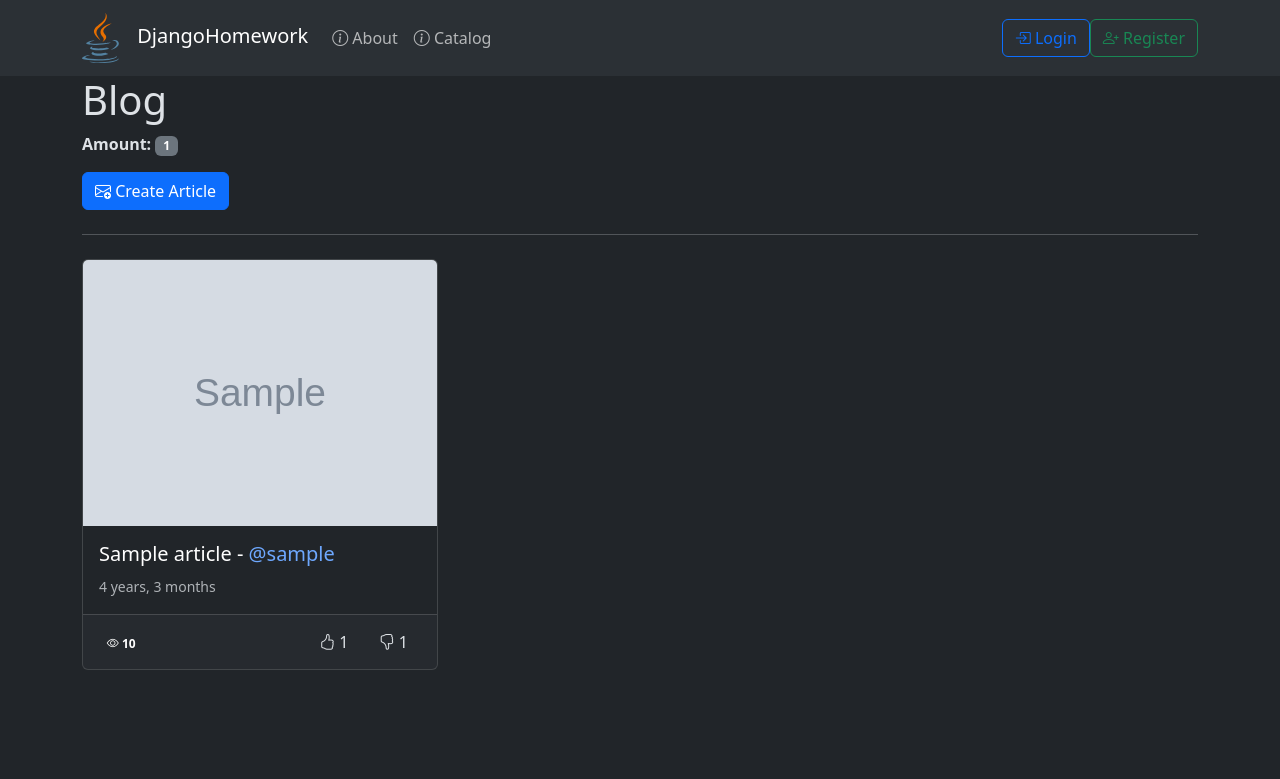
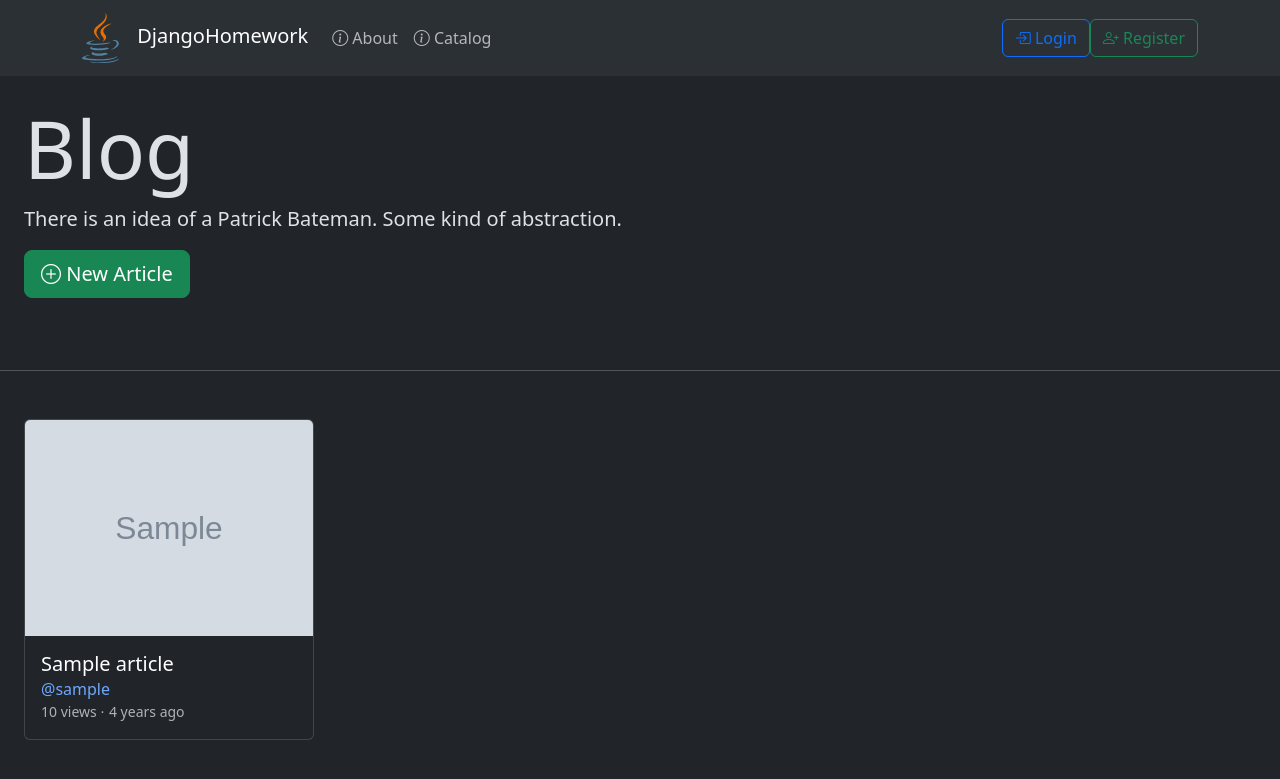
Before and after one commit to router97/DjangoHomework, a Django app: page / in a window 1280 px wide. Shown: the top 779 px of the page. Run offline with Django 5.2, Linux system fonts and the light colour scheme; tables that the repository leaves empty hold one stand-in row (values such as "Sample post"); grey boxes marked "Sample" are stand-in pictures.

Commit message:
blog upgrade

```diff
--- a/apps/blog/models.py
+++ b/apps/blog/models.py
@@ -1,3 +1,5 @@
+from math import ceil
+
 from django.db import models
 from django.contrib.auth.models import User
 
@@ -20,7 +22,7 @@ class Article(models.Model):
 
     content = models.TextField(
         verbose_name='Content',
-        max_length=1000,
+        max_length=10000,
         blank=True,
         editable=True,
         help_text='Enter the content of the article.',
@@ -67,6 +69,20 @@ class Article(models.Model):
         verbose_name = 'Article'
         verbose_name_plural = 'Articles'
         ordering = ['-created_at', 'id']
+
+    def get_reading_time(self):
+        word_list = self.content.split()
+        word_count = len(word_list)
+        reading_time_minutes = word_count / 200
+
+        if reading_time_minutes < 1:
+            reading_time_seconds = reading_time_minutes * 60
+            return f"{ceil(reading_time_seconds)} sec"
+        elif reading_time_minutes < 60:
+            return f"{ceil(reading_time_minutes)} min"
+        else:
+            reading_time_hours = reading_time_minutes / 60
+            return f"{ceil(reading_time_hours)} hr"
 
     def __str__(self):
         return f"{self.title} (@{self.author.username})"
--- a/apps/blog/templates/article_card.html
+++ b/apps/blog/templates/article_card.html
@@ -1,38 +1,76 @@
-<div class="card" id="article-card-{{ article.id }}">
+{% load custom_filters %}
 
-    <!-- Body -->
-    <a href={% url "blog:article" article.id %} class="text-decoration-none text-white">
+<style>
+    .article-card {
+        transition: transform 0.2s,
+            filter 0.1s,
+            box-shadow 0.2s;
+        position: relative;
+        filter: brightness(100%);
+        box-shadow: 0px 0px 0px 0px rgba(0, 0, 0, 0.5);
+
+    }
+    .article-card:hover {
+        transform: scale(1.02);
+        box-shadow: 0px 0px 5px 2px rgba(0, 0, 0, 0.5);
+    }
+    .article-card:active {
+        filter: brightness(80%);
+        box-shadow: 0px 0px 5px 1px rgba(0, 0, 0, 0.5);
+    }
+    .like-ratio {
+        position: absolute;
+        opacity: 0;
+        top: 10px;
+        left: 10px;
+        background: rgba(0, 0, 0, 0.5);
+        color: white;
+        padding: 5px 10px;
+        border-radius: 5px;
+        transition: opacity 0.3s ease;
+    }
+    .article-card:hover .like-ratio {
+        opacity: 1;
+    }
+
+    .read-time {
+        position: absolute;
+        opacity: 0;
+        top: 10px;
+        right: 10px;
+        background: rgba(0, 0, 0, 0.5);
+        color: white;
+        padding: 5px 10px;
+        border-radius: 5px;
+        transition: opacity 0.3s ease;
+    }
+    .article-card:hover .read-time {
+        opacity: 1;
+    }
+</style>
+
+<div class="card article-card" id="article-card-{{ article.id }}">
+    <a href="{% url 'blog:article' article.id %}" class="text-decoration-none text-white">
         <img class="card-img-top" src="{{ article.image.url }}" alt="Article Image">
-        <div class="card-body" id="article-card-{{article.id}}-body">
-            <h5 class="card-title">{{ article.title }} - <a class="text-decoration-none" href="{% url "members:profile" article.author.username %}">@{{ article.author.username }}</a></h5>
+
+        <div class="like-ratio">
+            <i class="bi bi-hand-thumbs-up"></i>{{ article.likes|like_ratio:article.dislikes }}%
+        </div>
+        <div class="read-time">
+            {{ article.get_reading_time }}
+        </div>
+
+        <div class="card-body" id="article-card-{{ article.id }}-body">
+            <h5 class="card-title">{{ article.title }}</h5>
+            <h6 class="card-subtitle mb-0">
+                <a class="text-decoration-none" href="{% url 'members:profile' article.author.username %}">
+                    @{{ article.author.username }}
+                </a>
+            </h6>
             <p class="card-text">
-                <small class="text-muted">{{ article.created_at|timesince }}</small>
+                <small class="text-muted">{{ article.views }} views &#8901</small>
+                <small class="text-muted">{{ article.created_at|simplified_timesince }} ago</small>
             </p>
         </div>
     </a>
-
-    <!-- Footer -->
-    <div class="card-footer" id="article-card-{{article.id}}-footer">
-        <div class="d-flex justify-content-between align-items-center">
-
-            <!-- Views -->
-            <div>
-                <span class="badge"><i class="bi bi-eye"></i> {{ article.views }}</span>
-            </div>
-
-            <!-- Likes/Dislikes -->
-            <div>
-                <a href={% url "blog:like" article.id %} class="text-decoration-none">
-                    <span class="btn" id="btn_like_{{ article.id }}" style="cursor: pointer;">
-                        <i class="bi bi-hand-thumbs-up"></i> {{ article.likes }}
-                    </span>
-                </a>
-                <a href={% url 'blog:dislike' article.id %} class="text-decoration-none">
-                    <span class="btn" id="btn-dislike-{{ article.id }}" style="cursor: pointer;">
-                        <i class="bi bi-hand-thumbs-down"></i> {{ article.dislikes }}
-                    </span>
-                </a>
-            </div>
-        </div>
-    </div>
 </div>
--- a/apps/blog/templates/index.html
+++ b/apps/blog/templates/index.html
@@ -6,24 +6,28 @@
 
 {% load static %}
 
-<div class="container" id="blog">
-    <h1>Blog</h1>
+<!-- Blog Text -->
+<div class="container-fluid p-4">
+    <div class="row justify-content-left">
+        <div class="col-md-8 text-left">
+            <h1 class="display-1">Blog</h1>
+            <p class="lead">There is an idea of a Patrick Bateman. Some kind of abstraction.</p>
+            <form class="mb-4" id="add-article" action="{% url "blog:add-article" %}">
+                <button class="btn btn-success btn-lg" type="submit">
+                    <i class="bi bi-plus-circle"></i> New Article
+                </button>
+            </form>
+        </div>
+    </div>
+</div>
 
-    <p>
-        <strong>Amount:</strong> <span class="badge bg-secondary">{{ articles.paginator.count }}</span>
-    </p>
+<hr class="my-4">
 
-    <!-- Form to add a new article -->
-    <form class="mb-4" id="add-article" action="{% url "blog:add-article" %}">
-        <button class="btn btn-primary" type="submit"><i class="bi bi-envelope-plus"></i> Create Article</button>
-    </form>
-
-    <hr class="my-4">
-
+<div class="p-4">
     <!-- Article cards -->
     <div class="row g-4" id="articles">
         {% for article in articles %}
-            <div class="col-4">
+            <div class="col-3">
                 {% include 'article_card.html' with article=article %}
             </div>
         {% empty %}
--- /dev/null
+++ b/apps/blog/templatetags/custom_filters.py
@@ -0,0 +1,30 @@
+from django import template
+from django.utils.timesince import timesince
+
+register = template.Library()
+
+@register.filter
+def simplified_timesince(value):
+    """
+    Simplifies the timesince to only show the most significant unit.
+    """
+    if value:
+        return timesince(value).split(",")[0]
+    else:
+        return ""
+
+@register.filter
+def like_ratio(likes, dislikes):
+    likes, dislikes = int(likes), int(dislikes)
+
+    if likes and dislikes:
+        return int( ( (likes - dislikes) / (likes + dislikes) ) * 100 )
+
+    if not dislikes and likes:
+        return 100
+
+    if dislikes and not likes:
+        return 0
+
+    if not dislikes and not likes:
+        return 0
--- a/apps/catalog/models.py
+++ b/apps/catalog/models.py
@@ -2,7 +2,6 @@ import uuid
 
 from django.db import models
 from django.urls import reverse
-from django.db.models import Sum
 
 from mptt.models import MPTTModel, TreeForeignKey
 
```
Also changed, not shown: apps/blog/templates/article.html (+12 -15 lines), apps/blog/migrations/0013_alter_article_content.py (added), apps/blog/templatetags/__init__.py (added).
